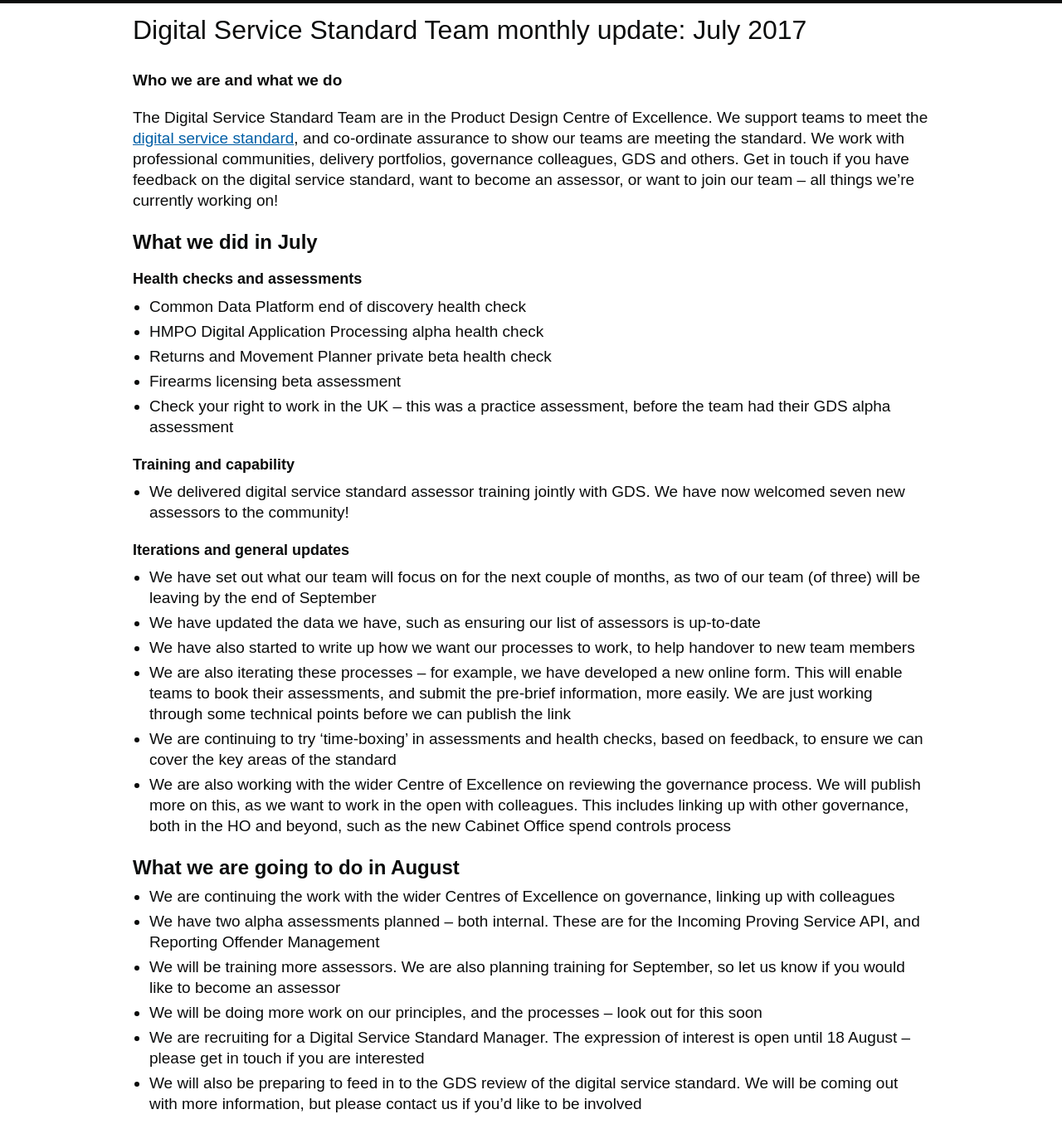
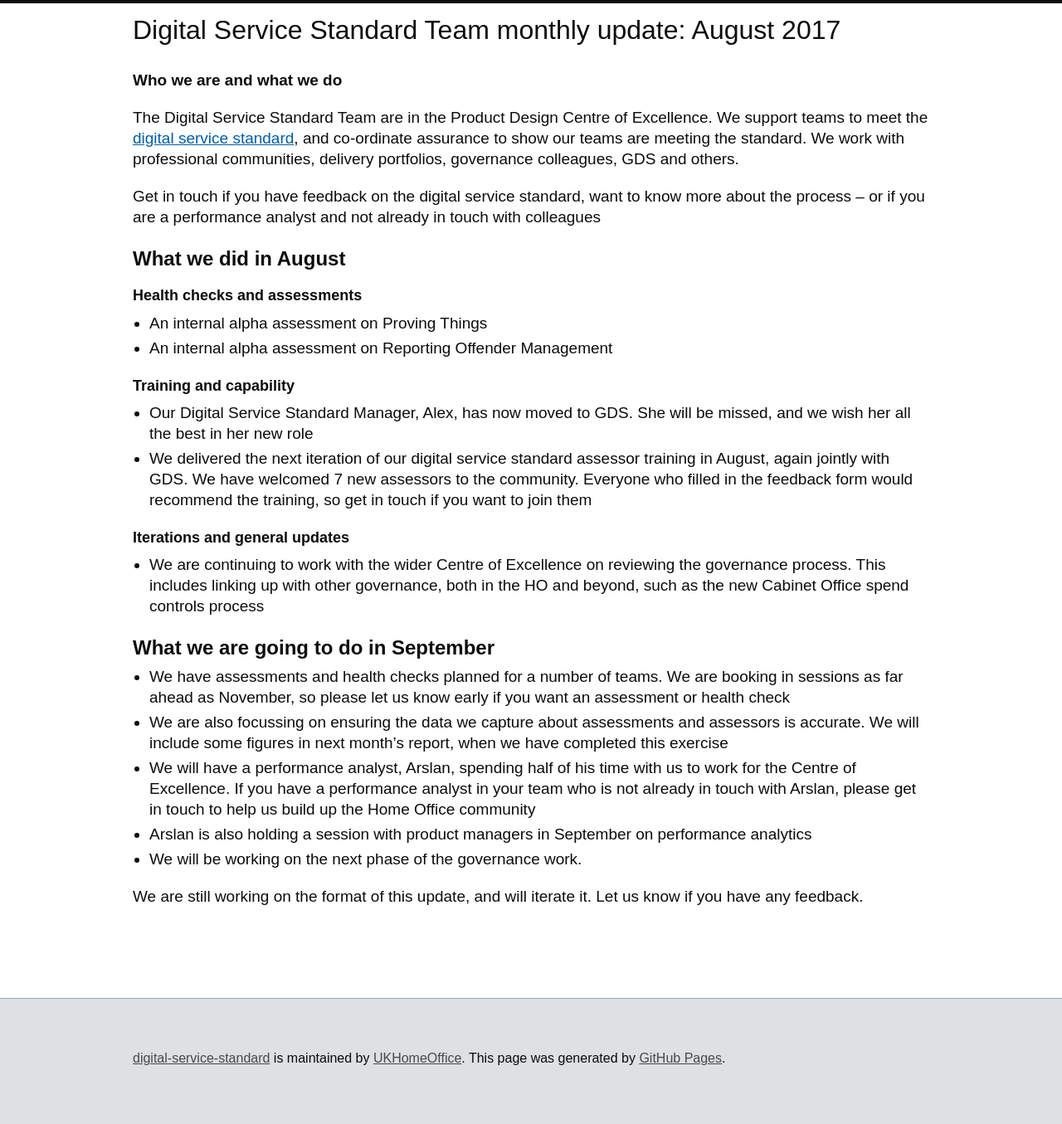
Before and after one commit to UKHomeOffice/digital-service-standard, a Jekyll site: the page built from index.md, in a window 1280 px wide and 1400 px high, cut to the strip 45-1400 px from the top of the window. Shown: the whole strip at 83% size. Built offline with Jekyll 4.4.1, drawn with Linux system fonts in a browser that asks for light colours; our own code applies the rules of GitHub Pages for plain Markdown files; some of the changed text lies outside the part shown.

Commit message:
Text updated to give an update for August

```diff
--- a/index.md
+++ b/index.md
@@ -1,36 +1,29 @@
-# **Digital Service Standard Team monthly update: July 2017**
+# **Digital Service Standard Team monthly update: August 2017**
 
 **Who we are and what we do**
 
 The Digital Service Standard Team are in the Product Design Centre of Excellence. We support teams to meet the [digital service standard](https://www.gov.uk/service-manual/service-standard), and co-ordinate assurance to show our teams are meeting the standard. We work with professional communities, delivery portfolios, governance colleagues, GDS and others.
-Get in touch if you have feedback on the digital service standard, want to become an assessor, or want to join our team – all things we’re currently working on!
 
-## What we did in July
+Get in touch if you have feedback on the digital service standard, want to know more about the process – or if you are a performance analyst and not already in touch with colleagues
+
+## What we did in August
 
 ### Health checks and assessments
-- Common Data Platform end of discovery health check
-- HMPO Digital Application Processing alpha health check
-- Returns and Movement Planner private beta health check
-- Firearms licensing beta assessment
-- Check your right to work in the UK – this was a practice assessment, before the team had their GDS alpha assessment
+- An internal alpha assessment on Proving Things
+- An internal alpha assessment on Reporting Offender Management
 
 ### Training and capability
-- We delivered digital service standard assessor training jointly with GDS. We have now welcomed seven new assessors to the community!
+- Our Digital Service Standard Manager, Alex, has now moved to GDS. She will be missed, and we wish her all the best in her new role
+- We delivered the next iteration of our digital service standard assessor training in August, again jointly with GDS. We have welcomed 7 new assessors to the community. Everyone who filled in the feedback form would recommend the training, so get in touch if you want to join them
 
 ### Iterations and general updates
-- We have set out what our team will focus on for the next couple of months, as two of our team (of three) will be leaving by the end of September
-- We have updated the data we have, such as ensuring our list of assessors is up-to-date
-- We have also started to write up how we want our processes to work, to help handover to new team members
-- We are also iterating these processes – for example, we have developed a new online form. This will enable teams to book their assessments, and submit the pre-brief information, more easily. We are just working through some technical points before we can publish the link
-- We are continuing to try ‘time-boxing’ in assessments and health checks, based on feedback, to ensure we can cover the key areas of the standard
-- We are also working with the wider Centre of Excellence on reviewing the governance process. We will publish more on this, as we want to work in the open with colleagues. This includes linking up with other governance, both in the HO and beyond, such as the new Cabinet Office spend controls process
+- We are continuing to work with the wider Centre of Excellence on reviewing the governance process. This includes linking up with other governance, both in the HO and beyond, such as the new Cabinet Office spend controls process
 
-## What we are going to do in August
-- We are continuing the work with the wider Centres of Excellence on governance, linking up with colleagues
-- We have two alpha assessments planned – both internal. These are for the Incoming Proving Service API, and Reporting Offender Management
-- We will be training more assessors. We are also planning training for September, so let us know if you would like to become an assessor
-- We will be doing more work on our principles, and the processes – look out for this soon
-- We are recruiting for a Digital Service Standard Manager. The expression of interest is open until 18 August – please get in touch if you are interested
-- We will also be preparing to feed in to the GDS review of the digital service standard. We will be coming out with more information, but please contact us if you’d like to be involved
+## What we are going to do in September
+- We have assessments and health checks planned for a number of teams. We are booking in sessions as far ahead as November, so please let us know early if you want an assessment or health check
+- We are also focussing on ensuring the data we capture about assessments and assessors is accurate. We will include some figures in next month’s report, when we have completed this exercise
+- We will have a performance analyst, Arslan, spending half of his time with us to work for the Centre of Excellence. If you have a performance analyst in your team who is not already in touch with Arslan, please get in touch to help us build up the Home Office community
+- Arslan is also holding a session with product managers in September on performance analytics
+- We will be working on the next phase of the governance work.
 
-This is the first update we’ve circulated in this format. We will iterate it. Let us know if you have any feedback.
+We are still working on the format of this update, and will iterate it. Let us know if you have any feedback.
```
